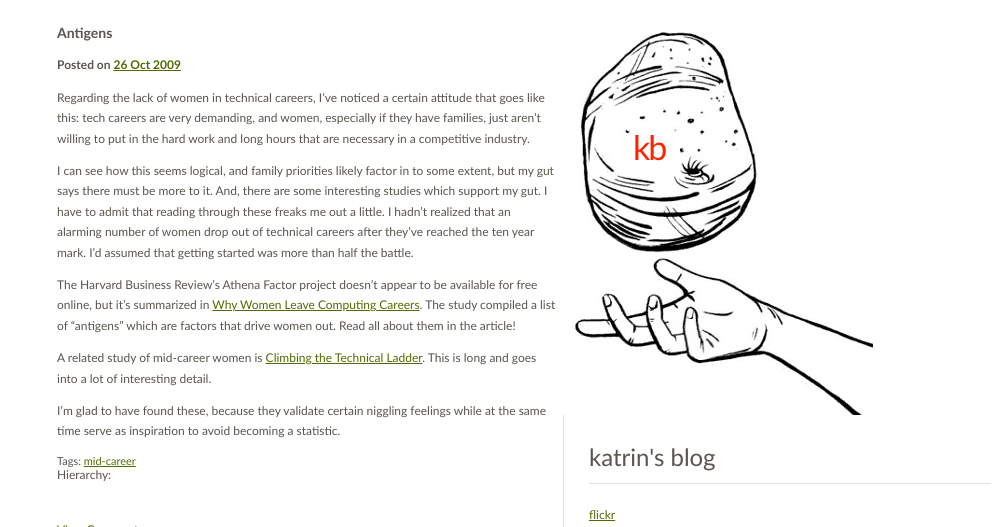
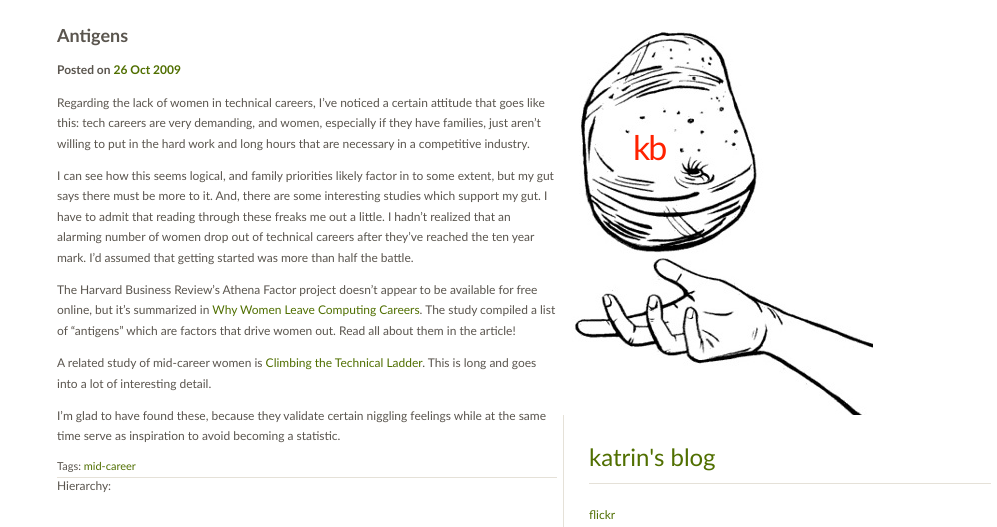
Before and after one commit to katpet/katpet.github.com, a Jekyll site: the page built from _posts/2009-10-26-antigens.markdown, in a window 1280 px wide. Shown: the top 527 px of the page, without its empty margins (283-1280 px from the left). Built offline with Jekyll 4.4.1, drawn with Linux system fonts in a browser that asks for light colours; comment, search, counter and statistics services are not loaded; grey boxes are pictures that could not be loaded.

```diff
--- a/_config.yml
+++ b/_config.yml
@@ -2,4 +2,5 @@
 :theme: plain
 :name: katpet.github.com
 :title: katrin's blog
+paginate: 5
 :header_color: FF6633
--- a/_layouts/default.html
+++ b/_layouts/default.html
@@ -20,13 +20,14 @@
 </div>
 <div id="sidebar">
   <div id="logo">
-    <h1><a href="#">kb</a></h1>
+    <h1><a href="/">kb</a></h1>
   </div>
  <ul>
-   <li>  <h2>katrin's blog</h2>
+   <li><h2><a href="/">katrin's blog</a></h2>
    <li><p>
   <li><a href="http://www.flickr.com/photos/katpet">flickr</a>
    <li><a href="http://delicious.com/poltroon0">delicious</a>
+   <li><a href="archive.html">archive</a>
    <li><a href="http://feeds.feedburner.com/github/rHrr"
    title="subscribe to rss" rel="alternate" type="application/rss+xml"><img src="http://www.feedburner.com/fb/images/pub/feed-icon16x16.png" alt="feed icon" style="border: 0"/></a>
     </div>
--- a/_layouts/post.html
+++ b/_layouts/post.html
@@ -6,7 +6,7 @@ layout: default
    <h3>{{ page.title }}</h3>
     <h4>Posted  on <a href="{{ page.url }}" title="Permalink for this post">{{ page.date | date_to_string }}</a></h4>
   </div>
-  <div class="content">
+  <div class=content">
     {{ content }}
   </div>
   <div class="item_meta">
--- a/css/stylesheet.css
+++ b/css/stylesheet.css
@@ -22,6 +22,10 @@ h2 {
     font-size: 24px;
 }
 
+h3 {
+    font-size: 18px;
+}
+
 p, ol, ul, dl {
     margin-top: 0;
     line-height: 1.7;
@@ -38,7 +42,8 @@ strong {
 }
 
 a {
-    color: #506C00;
+    color: #506F00;
+    text-decoration: none;
 }
 
 a:hover {
@@ -123,7 +128,7 @@ img.border {
 }
 
 #logo a:hover {
-    text-decoration: underline;
+/*    text-decoration: underline;*/
 }
 
 #logo h1 a {
@@ -164,7 +169,7 @@ img.border {
 }
 
 .post .title a:hover {
-    text-decoration: underline;
+/*    text-decoration: underline;*/
 }
 
 
@@ -267,6 +272,12 @@ img.border {
 .item_tags {
     clear: both;
     font-size: 11px;
+    border-bottom: 1px solid #E5E1D8;
+    padding-bottom: 5px;
+}
+
+.item_meta {
+    padding-bottom: 35px;
 }
 
 .item_comments {
@@ -318,6 +329,42 @@ table#comment_form td.labels {
     padding-top: 30px;
 }
 
-.item_meta {
-    padding-bottom: 40px;
+/* Pagination */
+
+div.left_column,
+div.right_column,
+form.center_column
+{
+
+    /*border-bottom: 1px solid #E5E1D8;    */
 }
+
+div.left_column,
+div.right_column
+{
+    width: 25%;
+}
+
+div.left_column
+{
+    float: left;
+}
+
+div.center_column
+{
+    float: left;
+    width: 50%;
+    text-align: center;
+}
+
+div.right_column
+{
+    float: right;
+    text-align: right;
+}
+
+div.paginator
+{
+    margin: 3em 0;
+    padding-bottom: 20px;
+}
```
Also changed, not shown: index.html (+31 -4 lines).
